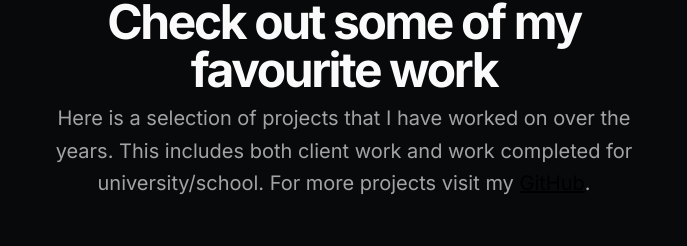
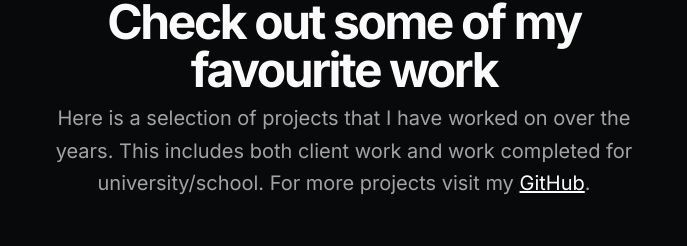
Before and after one commit to Illogicalll/PortfolioWebsite, a Next.js app: page / in a window 1280 px wide. Shown: the part 1144-1390 px from the top of the page, without its empty margins (296-983 px from the left). Built offline with nearby package versions, Linux system fonts and the light colour scheme.

Commit message:
dark text fix projects

```diff
--- a/src/app/page.tsx
+++ b/src/app/page.tsx
@@ -129,7 +129,7 @@ export default function Page() {
                   university/school. For more projects visit my&nbsp;
                   <Link
                     href="https://github.com/Illogicalll"
-                    className="inline cursor-pointer underline text-black"
+                    className="inline cursor-pointer underline text-black dark:text-white"
                     target="_blank"
                     rel="noopener noreferrer"
                   >
```
